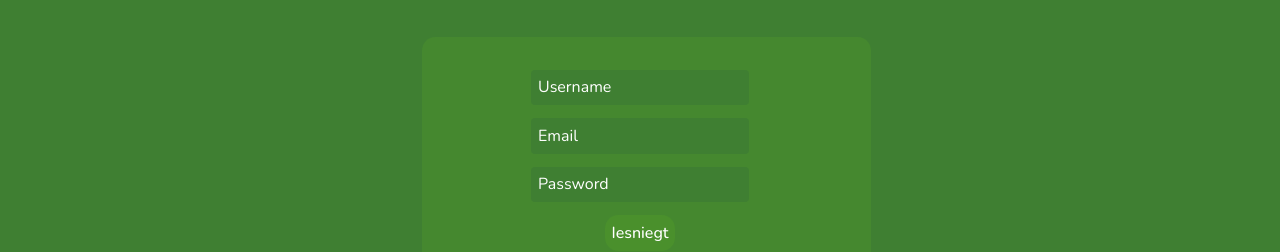
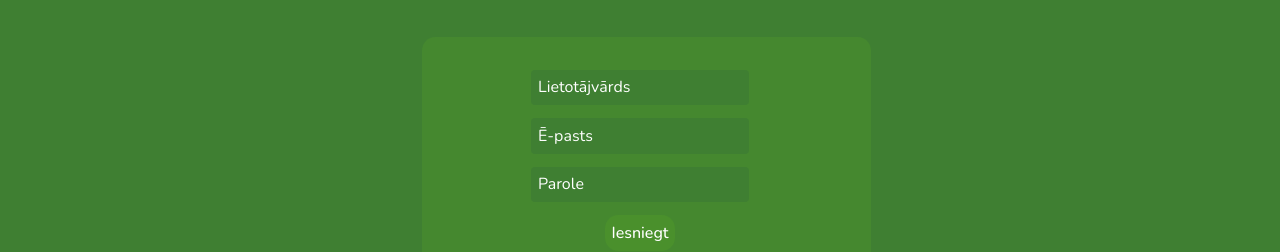
Before and after one commit to Humanitator/gimko, a Vue app: page /register in a window 1280 px wide. Shown: the part 165-417 px from the top of the page. Built offline with nearby package versions, Linux system fonts and the light colour scheme; no server answers.

Commit message:
Translated login pages
Forgor

```diff
--- a/src/assets/css/home.scss
+++ b/src/assets/css/home.scss
@@ -36,6 +36,6 @@ $accent: #f2f22b;
     position: relative;
     text-align: center;
     margin: 10pt 2%;
-    padding: 5pt 2%;
+    padding: 10pt 2%;
     width: 46%;
 }
--- a/src/views/Register.vue
+++ b/src/views/Register.vue
@@ -147,9 +147,9 @@ import { async } from '@firebase/util';
     <h1>Izveidot Kontu</h1>
 
     <article>
-        <p><input type="text" placeholder="Username" v-model="username"/></p>
-        <p><input type="text" placeholder="Email" v-model="email"/></p>
-        <p><input type="password" placeholder="Password" v-model="password"/></p>
+        <p><input type="text" placeholder="Lietotājvārds" v-model="username"/></p>
+        <p><input type="text" placeholder="Ē-pasts" v-model="email"/></p>
+        <p><input type="password" placeholder="Parole" v-model="password"/></p>
         <p v-if="errorMsg">{{ errorMsg }}</p>
         <p v-if="!registering">
             <button class="hover-up-p" @click="register">
--- a/src/views/SignIn.vue
+++ b/src/views/SignIn.vue
@@ -75,8 +75,8 @@
 <template>
     <h1>Ieiet</h1>
     <article>
-        <p><input type="text" placeholder="Email" v-model="email"/></p>
-        <p><input type="password" placeholder="Password" v-model="password"/></p>
+        <p><input type="text" placeholder="Ē-pasts" v-model="email"/></p>
+        <p><input type="password" placeholder="Parole" v-model="password"/></p>
         <p v-if="errorMsg">{{ errorMsg }}</p>
         <p>
             <button class="hover-up-p"  @click="register">
```
